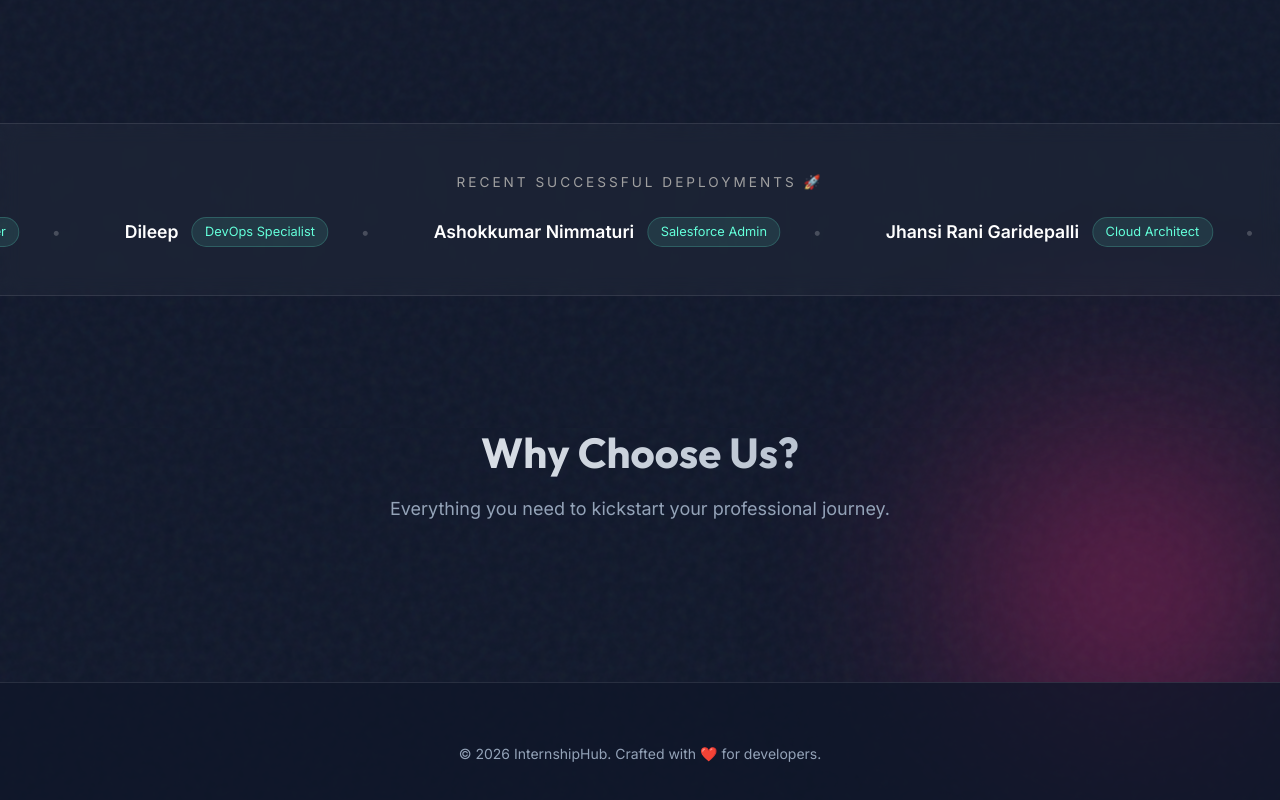
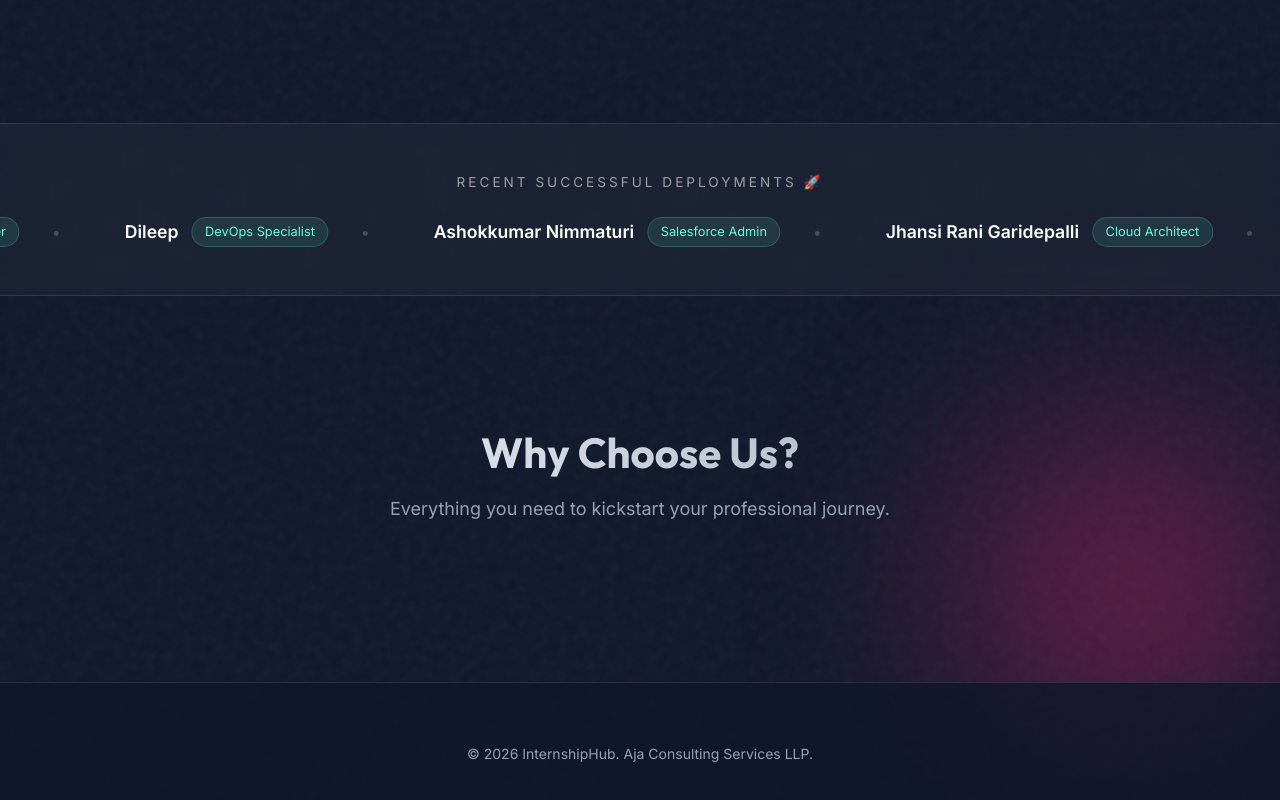
Before and after one commit to Sevenhills2113/internship-project-frontend, a React (Vite) app: page / in a window 1280 px wide. Shown: the part 852-1652 px from the top of the page. Built offline with nearby package versions, Linux system fonts and the light colour scheme.

Commit message:
Landing Page

```diff
--- a/src/pages/LandingPage.jsx
+++ b/src/pages/LandingPage.jsx
@@ -122,7 +122,7 @@ function LandingPage() {
       </section>
 
       <footer className="landing-footer">
-        <p>© 2026 InternshipHub. Crafted with ❤️ for developers.</p>
+        <p>© 2026 InternshipHub. Aja Consulting Services LLP.</p>
       </footer>
     </div>
   );
```
